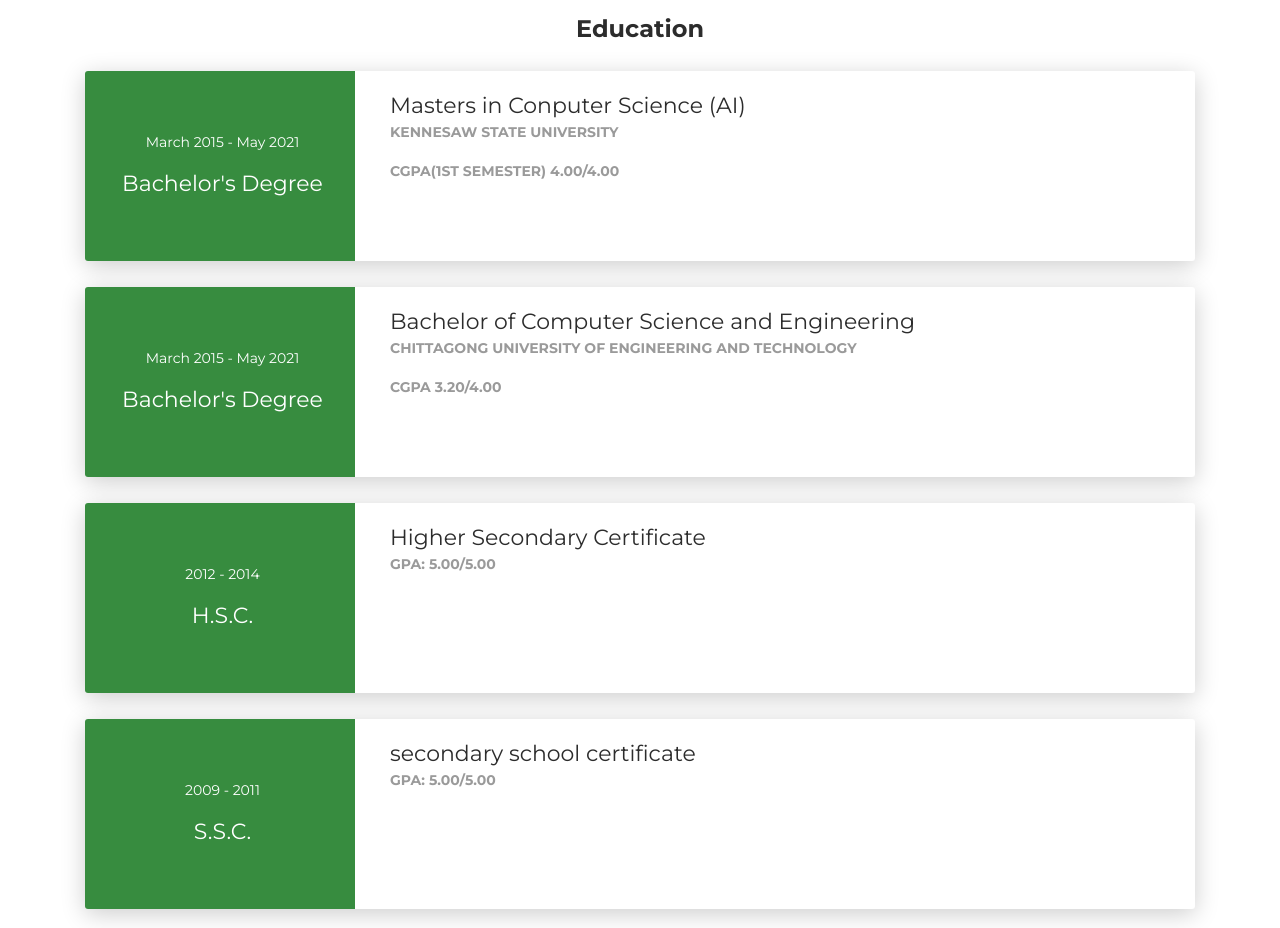
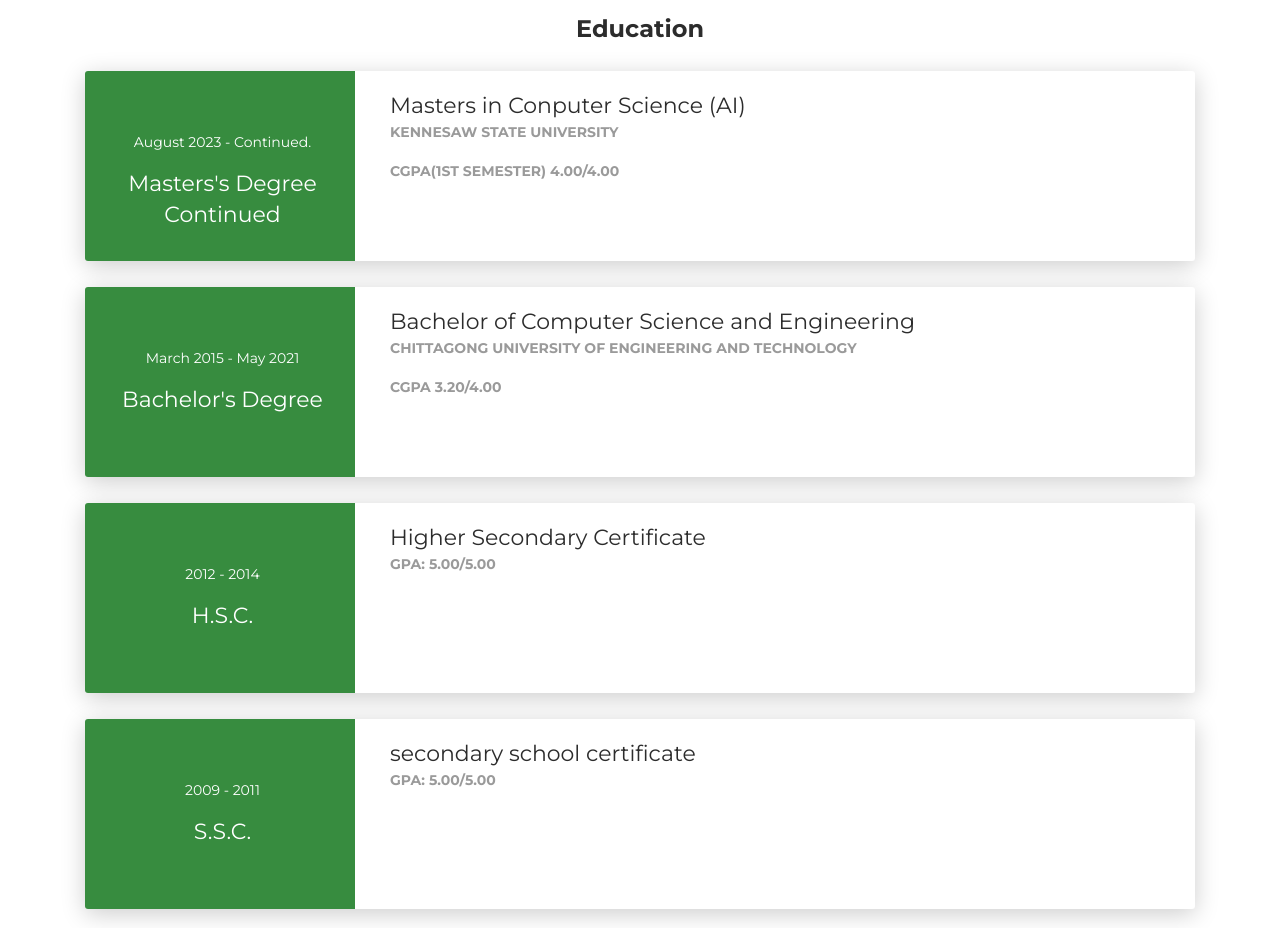
Before and after one commit to Jahirul1404092/Jahirul1404092.github.io, a plain HTML site: page index.html in a window 1280 px wide. Shown: the part 4900-5828 px from the top of the page. Drawn offline with Linux system fonts and the light colour scheme.

Commit message:
Update index.html

```diff
--- a/index.html
+++ b/index.html
@@ -487,8 +487,8 @@ hive, Basic Unix command, Vmware </div>
       <div class="row">
         <div class="col-md-3 bg-primary" data-aos="fade-right" data-aos-offset="50" data-aos-duration="500">
           <div class="card-body cc-education-header">
-            <p>March 2015 - May 2021</p>
-            <div class="h5">Bachelor's Degree</div>
+            <p>August 2023 - Continued.</p>
+            <div class="h5">Masters's Degree Continued</div>
           </div>
         </div>
         <div class="col-md-9" data-aos="fade-left" data-aos-offset="50" data-aos-duration="500">
```
